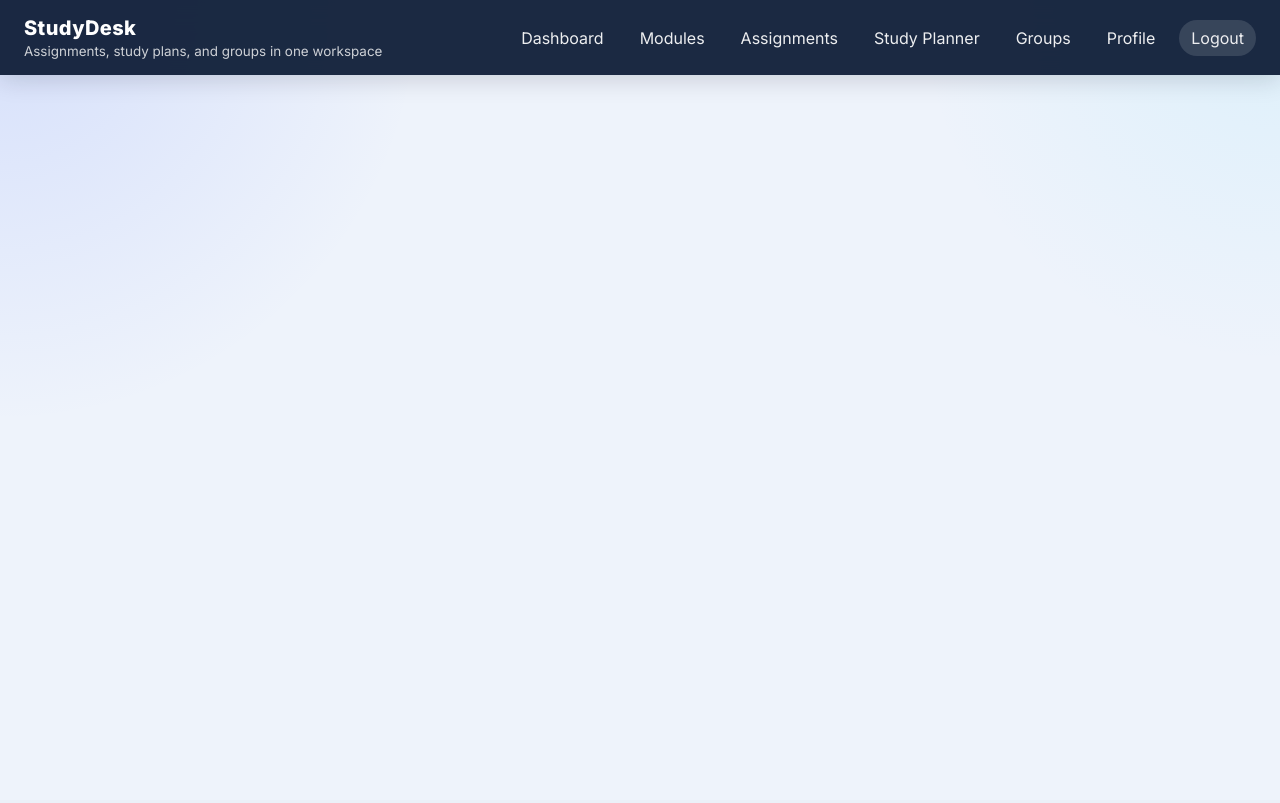
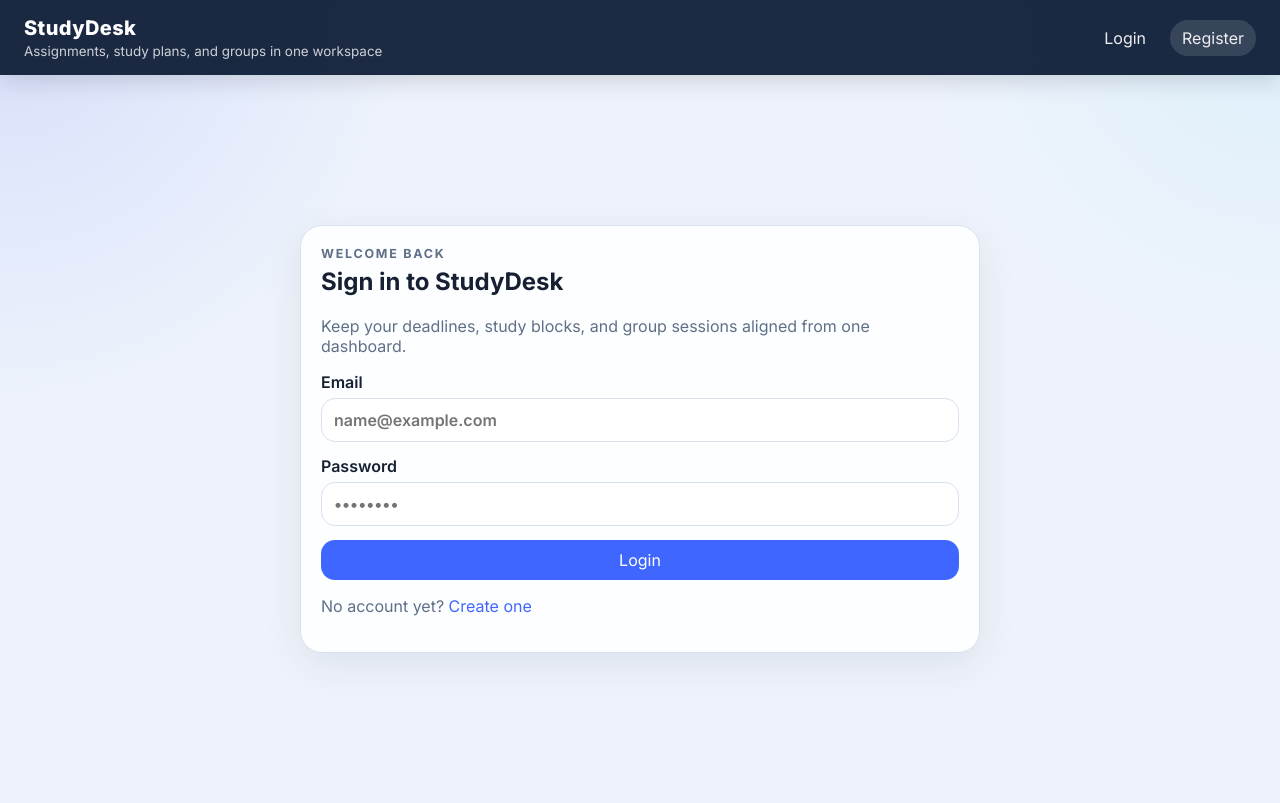
Before and after one commit to it21286964/studydesk-web, a Python web app: template templates/login.html in a window 1280 px wide. Before the commit the page ends 165 px from the top, so only its background shows below. Run offline with Jinja, Linux system fonts and the light colour scheme; the template is opened without the code that fills it, so the values that code supplies are empty.

Commit message:
Implement backend for base file

```diff
--- a/templates/base.html
+++ b/templates/base.html
@@ -1,14 +1,14 @@
-<!-- base.html -->
-<!DOCTYPE html>
+<!doctype html>
 <html lang="en">
 <head>
-  <meta charset="UTF-8">
-  <meta name="viewport" content="width=device-width, initial-scale=1.0">
+  <meta charset="utf-8">
+  <meta name="viewport" content="width=device-width, initial-scale=1">
   <title>StudyDesk</title>
   <link rel="preconnect" href="https://fonts.googleapis.com">
   <link rel="preconnect" href="https://fonts.gstatic.com" crossorigin>
   <link href="https://fonts.googleapis.com/css2?family=Inter:wght@400;500;600;700;800&display=swap" rel="stylesheet">
-  <link rel="stylesheet" href="style.css">
+  <link rel="stylesheet" href="{{ url_for('static', filename='css/style.css') }}">
+  <script defer src="{{ url_for('static', filename='js/main.js') }}"></script>
 </head>
 <body>
   <header class="topbar">
@@ -17,20 +17,31 @@
       <div class="brand-sub">Assignments, study plans, and groups in one workspace</div>
     </div>
     <nav class="nav-links">
-      <a href="dashboard.html">Dashboard</a>
-      <a href="modules.html">Modules</a>
-      <a href="assignments.html">Assignments</a>
-      <a href="planner.html">Study Planner</a>
-      <a href="groups.html">Groups</a>
-      <a href="profile.html">Profile</a>
-      <a class="nav-pill" href="login.html">Logout</a>
+      {% if current_user.is_authenticated %}
+        <a href="{{ url_for('dashboard') }}" title="View your workload overview">Dashboard</a>
+        <a href="{{ url_for('modules') }}" title="Manage your modules">Modules</a>
+        <a href="{{ url_for('assignments') }}" title="Track tasks and deadlines">Assignments</a>
+        <a href="{{ url_for('planner') }}" title="Build and adjust study plans">Study Planner</a>
+        <a href="{{ url_for('groups') }}" title="See your study groups">Groups</a>
+        <a href="{{ url_for('profile') }}" title="Edit your account settings">Profile</a>
+        <a class="nav-pill" href="{{ url_for('logout') }}" title="Sign out">Logout</a>
+      {% else %}
+        <a href="{{ url_for('login') }}">Login</a>
+        <a class="nav-pill" href="{{ url_for('register') }}">Register</a>
+      {% endif %}
     </nav>
   </header>
   <main class="container">
-    <div class="flash-wrap" style="display: none;">
-      <div class="flash"></div>
-    </div>
-    <!-- content will be injected here in individual pages -->
+    {% with messages = get_flashed_messages() %}
+      {% if messages %}
+        <section class="flash-wrap">
+          {% for message in messages %}
+            <div class="flash">{{ message }}</div>
+          {% endfor %}
+        </section>
+      {% endif %}
+    {% endwith %}
+    {% block content %}{% endblock %}
   </main>
 </body>
 </html>
```
